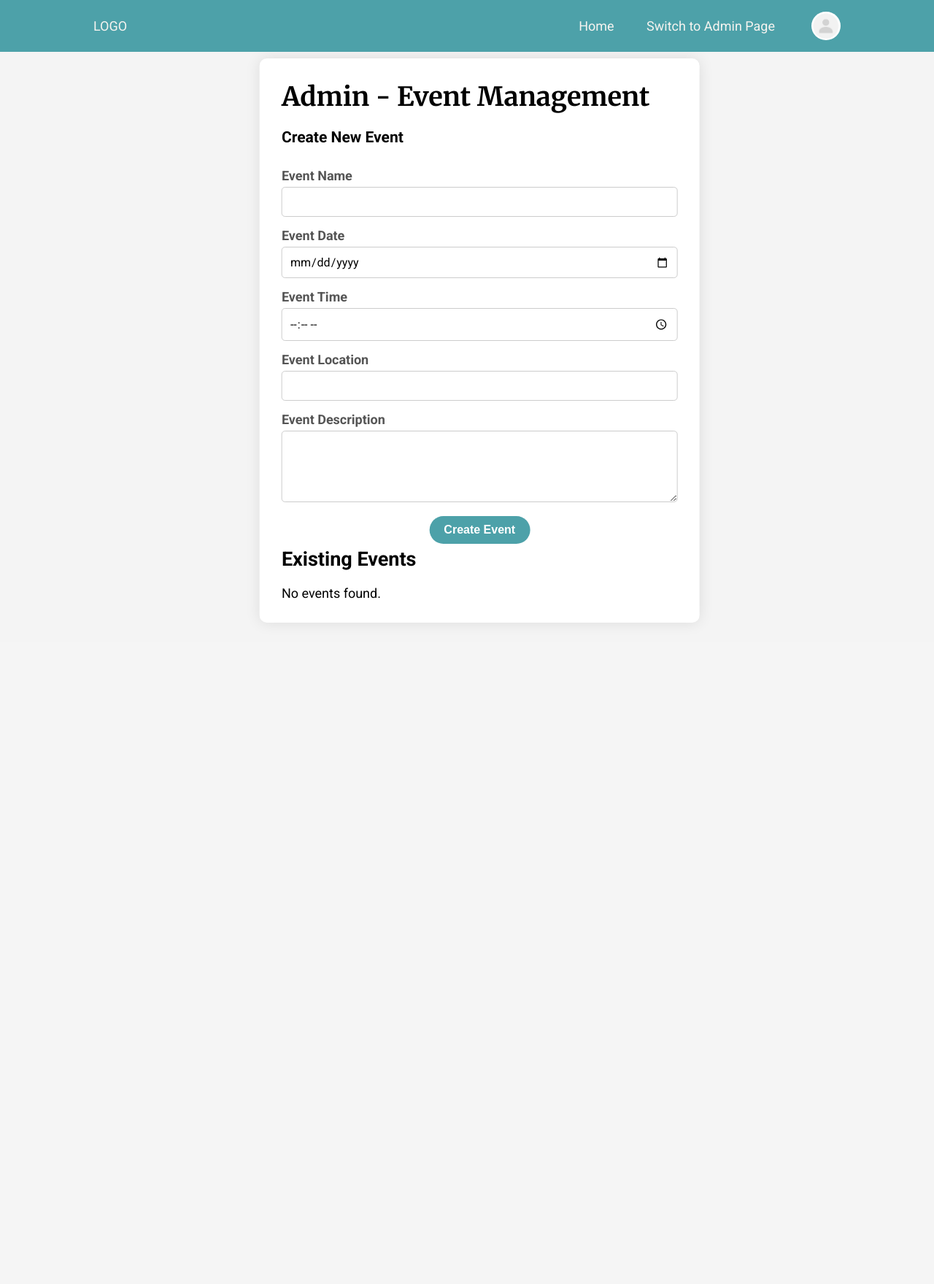
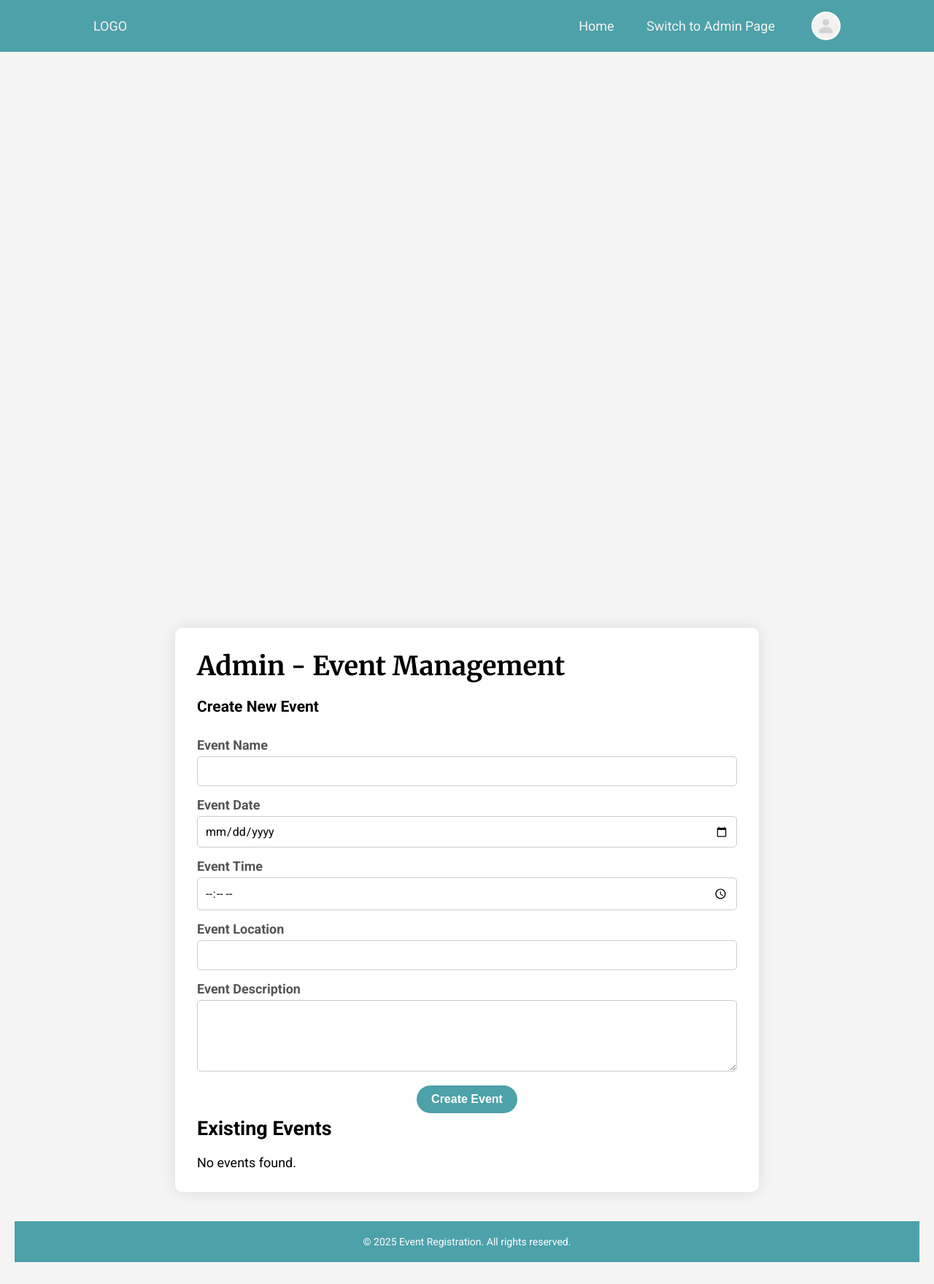
Before and after one commit to baebika/Event-Registration-System, a PHP site: page /admin.php in a window 1280 px wide. Shown: the whole page at 73% size. Before the commit the page ends 854 px from the top, so only its background shows below. Run offline with PHP 8.4, Linux system fonts and the light colour scheme; data that the repository does not hold is empty.

Commit message:
add footer to all pages

```diff
--- a/admin.php
+++ b/admin.php
@@ -46,7 +46,43 @@ $events = $conn->SELECT($sql);
     <link rel="preconnect" href="https://fonts.gstatic.com" crossorigin>
     <link href="https://fonts.googleapis.com/css2?family=Merriweather:ital,wght@0,300;0,400;0,700;0,900;1,300;1,400;1,700;1,900&family=Roboto:ital,wght@0,100..900;1,100..900&display=swap" rel="stylesheet">
     <style>
+        * {
+            margin: 0;
+            padding: 0;
+            box-sizing: border-box;
+        }
+
         body {
+            font-family: 'Roboto', sans-serif;
+            font-size: 18px;
+            background-color: #f4f4f4;
+            display: flex;
+            flex-direction: column;
+            min-height: 100vh;
+            margin: 0;
+            padding: 20px;
+        }
+
+        .admin-container {
+            margin-top: 60px;
+            background-color: #fff;
+            padding: 30px;
+            border-radius: 10px;
+            box-shadow: 0 0 20px rgba(0, 0, 0, 0.1);
+            width: 90%;
+            max-width: 800px;
+            margin: auto;
+        }
+
+        .footer {
+            text-align: center;
+            color: #fff;
+            padding: 10px 0;
+            position: relative;
+            width: 100%;
+        }
+
+        /* body {
             font-family: 'Roboto', sans-serif;
             font-size: 18px;
             background-color: #f4f4f4;
@@ -56,27 +92,12 @@ $events = $conn->SELECT($sql);
             min-height: 100vh;
             margin: 0;
             padding: 20px;
-        }
+        } */
 
         h1 {
             font-family: 'Merriweather', serif;
             /* font-weight: 900; */
             margin-bottom: 20px;
-        }
-
-        .admin-container {
-            background-color: #fff;
-            padding: 30px;
-            border-radius: 10px;
-            box-shadow: 0 0 20px rgba(0, 0, 0, 0.1);
-            width: 90%;
-            max-width: 800px;
-            /* text-align: center;
-            position: relative; */
-            margin: auto;
-            margin-top: 20px;
-            left: 50%;
-            transform: translateX(-50%);
         }
 
         .event-form {
@@ -97,7 +118,8 @@ $events = $conn->SELECT($sql);
 
         .event-form input,
         .event-form textarea {
-            font-family: 'Roboto', sans-serif;;
+            font-family: 'Roboto', sans-serif;
+            ;
             width: 100%;
             padding: 10px;
             border: 1px solid #ccc;
@@ -257,6 +279,9 @@ $events = $conn->SELECT($sql);
             <?php endif; ?>
         </div>
     </div>
+    <div class="footer">
+        <?php require 'footer.php'; ?>
+    </div>
 </body>
 
 </html>
--- a/footer.php
+++ b/footer.php
@@ -24,16 +24,22 @@
             padding-top: 60px;
         }
 
-        footer {
+        /* footer {
             background-color: #2E5077;
             color: white;
             padding: 20px 0;
             text-align: center;
             font-size: 14px;
             margin-top: 30px;
-        }
+        } */
 
         .footer-container {
+            background-color: #4DA1A9;
+            color: white;
+            padding: 20px 0;
+            text-align: center;
+            font-size: 14px;
+            margin-top: 30px;
             display: flex;
             flex-direction: column;
             align-items: center;
@@ -69,23 +75,12 @@
 </head>
 
 <body>
-    <footer>
-        <div class="footer-container">
-            <div class="footer-content">
-                <p>&copy; <?php echo date("Y"); ?> Event Registration. All rights reserved.</p>
-            </div>
-            <div class="footer-links">
-                <a href="index.php">Home</a>
-                <a href="#">About</a>
-                <a href="#">Contact</a>
-                <a href="#">Terms & Privacy</a>
-            </div>
-            <div class="social-icons">
-                <a href="#" target="_blank"><img src="icons/facebook.svg" alt="Facebook"></a>
-                <a href="#" target="_blank"><img src="icons/instagram.svg" alt="Instagram"></a>
-            </div>
+    <div class="footer-container">
+        <div class="footer-content">
+            <p>&copy; <?php echo date("Y"); ?> Event Registration. All rights reserved.</p>
         </div>
-    </footer>
+    </div>
+
 </body>
 
 </html>
--- a/navbar.php
+++ b/navbar.php
@@ -36,6 +36,7 @@
             background-position: center; */
             width: 100%;
             min-height: 100vh;
+            z-index: 1000;
 
         }
 
```
Also changed, not shown: img/facebook.png, img/instagram.png.
